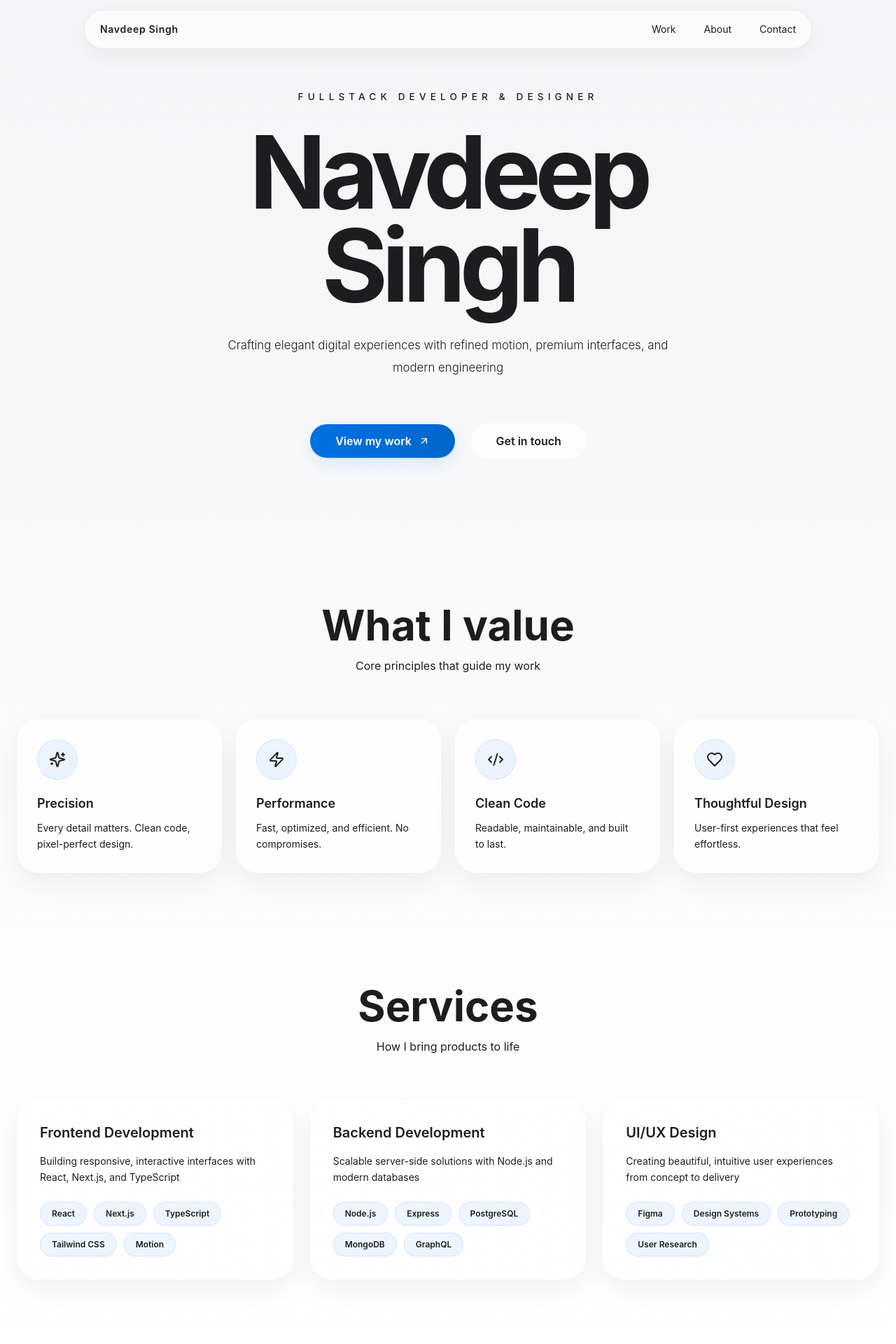
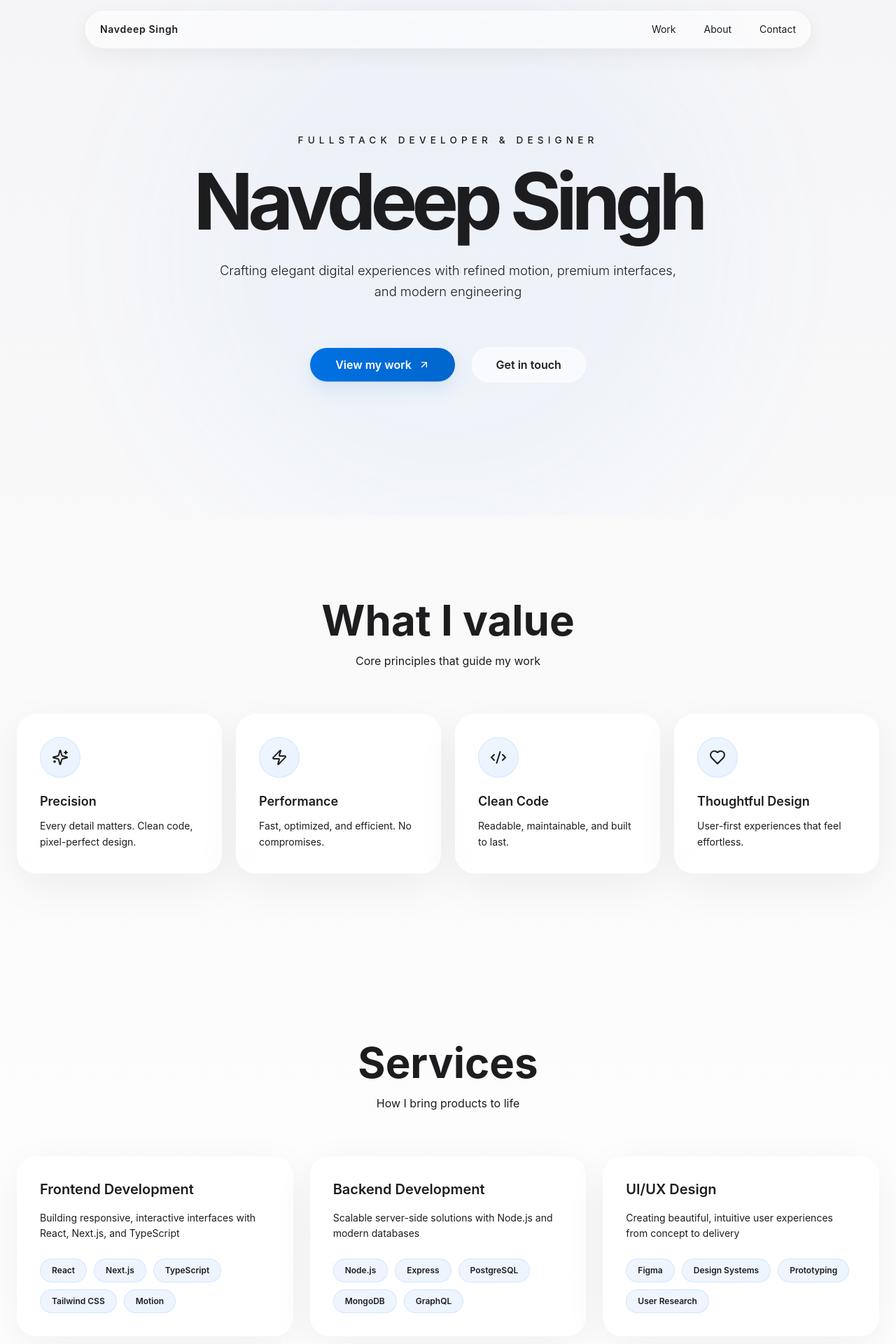
Before and after one commit to navdeepsingh05117/MyPortfolio, a React (Vite) app: page / in a window 1280 px wide. Shown: the top 1920 px of the page at 70% size. Built offline with nearby package versions, Linux system fonts and the light colour scheme.

Commit message:
Refine portfolio design with Apple-style aesthetics and premium Framer Motion animations

```diff
--- a/src/app/App.tsx
+++ b/src/app/App.tsx
@@ -15,10 +15,10 @@ export default function App() {
   return (
     <div className="min-h-screen bg-gradient-to-b from-[#f5f5f7] via-[#ffffff] to-[#fafafa]">
       {/* Animated Background Blobs */}
-      <div className="fixed inset-0 -z-10 overflow-hidden pointer-events-none">
-        <div className="absolute top-20 left-1/4 w-[500px] h-[500px] bg-gradient-to-br from-blue-100/20 to-transparent rounded-full mix-blend-screen filter blur-3xl opacity-40 floating-gradient" />
-        <div className="absolute top-1/2 right-0 w-[400px] h-[400px] bg-gradient-to-bl from-purple-100/15 to-transparent rounded-full mix-blend-screen filter blur-3xl opacity-30 floating-gradient" style={{ animationDelay: '2s' }} />
-        <div className="absolute bottom-1/4 left-1/3 w-[450px] h-[450px] bg-gradient-to-tr from-blue-50/15 to-transparent rounded-full mix-blend-screen filter blur-3xl opacity-25 floating-gradient" style={{ animationDelay: '4s' }} />
+      <div className="fixed inset-0 -z-10 overflow-hidden pointer-events-none bg-[radial-gradient(ellipse_at_top,_var(--tw-gradient-stops))] from-[#ffffff] via-[#f8f9fa] to-[#f5f5f7]">
+        <div className="ambient-blob top-0 left-1/4 w-[600px] h-[600px] bg-blue-300 rounded-full mix-blend-multiply floating-gradient" />
+        <div className="ambient-blob top-1/3 right-0 w-[500px] h-[500px] bg-purple-200 rounded-full mix-blend-multiply floating-gradient" style={{ animationDelay: '2s' }} />
+        <div className="ambient-blob bottom-1/4 left-1/3 w-[550px] h-[550px] bg-sky-200 rounded-full mix-blend-multiply floating-gradient" style={{ animationDelay: '4s' }} />
       </div>
 
       {/* Navigation */}
@@ -29,7 +29,7 @@ export default function App() {
             backdropFilter: useTransform(navBlur, (v) => `blur(${v}px)`),
             WebkitBackdropFilter: useTransform(navBlur, (v) => `blur(${v}px)`)
           }}
-          className="glass-nav pointer-events-auto h-14 px-4 py-2.5"
+          className="glass-nav pointer-events-auto h-12 md:h-14 px-4 py-2"
         >
           <div className="flex items-center justify-between w-full gap-3">
             <div className="text-sm font-semibold tracking-wider text-foreground">Navdeep Singh</div>
@@ -66,7 +66,7 @@ export default function App() {
               animate={{ opacity: 1, y: 0 }}
               exit={{ opacity: 0, y: -8 }}
               transition={{ duration: 0.23, ease: [0.22, 1, 0.36, 1] }}
-              className="md:hidden mx-4 mt-3 overflow-hidden rounded-[28px] border border-white/75 bg-white/90 backdrop-blur-2xl shadow-2xl"
+              className="md:hidden mx-4 mt-3 overflow-hidden rounded-[28px] border border-black/5 bg-white/70 backdrop-blur-[32px] shadow-2xl"
             >
               <div className="flex flex-col divide-y divide-slate-200/60">
                 {navLinks.map((item) => (
@@ -85,31 +85,34 @@ export default function App() {
         </AnimatePresence>
       </header>
 
-      <section className="min-h-[84vh] md:min-h-[92vh] flex items-center">
+      <section className="min-h-[84vh] md:min-h-[92vh] flex items-center relative overflow-hidden">
+        {/* Cinematic radial glow behind hero title */}
+        <div className="absolute top-1/2 left-1/2 -translate-x-1/2 -translate-y-1/2 w-[80vw] h-[80vw] max-w-[800px] max-h-[800px] bg-blue-400/10 rounded-full blur-[100px] pointer-events-none opacity-50" />
+
         <div className="max-w-5xl mx-auto text-center relative z-10 py-24 md:py-32 px-6 sm:px-10">
           <motion.div
-            initial={{ opacity: 0, y: 20 }}
+            initial={{ opacity: 0, y: 30 }}
             animate={{ opacity: 1, y: 0 }}
-            transition={{ duration: 0.8, ease: [0.22, 1, 0.36, 1] }}
-            className="text-[clamp(0.65rem,3vw,0.85rem)] font-medium tracking-[0.45em] text-muted-foreground mb-8 uppercase"
+            transition={{ duration: 1, ease: [0.22, 1, 0.36, 1] }}
+            className="text-[clamp(0.65rem,3vw,0.85rem)] font-medium tracking-[0.45em] text-muted-foreground mb-6 uppercase"
           >
             Fullstack Developer & Designer
           </motion.div>
 
           <motion.h1
-            initial={{ opacity: 0, y: 60, scale: 0.95 }}
+            initial={{ opacity: 0, y: 50, scale: 0.98 }}
             animate={{ opacity: 1, y: 0, scale: 1 }}
-            transition={{ delay: 0.1, duration: 1.2, ease: [0.22, 1, 0.36, 1] }}
-            className="text-[clamp(3.2rem,13vw,7rem)] md:text-[clamp(4.5rem,16vw,9rem)] leading-[0.92] tracking-[-0.06em] font-bold text-foreground mb-6 sm:mb-8 max-w-[22ch] mx-auto"
+            transition={{ delay: 0.15, duration: 1.2, ease: [0.22, 1, 0.36, 1] }}
+            className="text-[clamp(2.8rem,12vw,7rem)] leading-[0.95] tracking-[-0.07em] font-bold text-foreground mb-6 sm:mb-8 max-w-[20ch] mx-auto"
           >
             Navdeep Singh
           </motion.h1>
 
           <motion.p
-            initial={{ opacity: 0, y: 20 }}
+            initial={{ opacity: 0, y: 30 }}
             animate={{ opacity: 1, y: 0 }}
-            transition={{ delay: 0.2, duration: 0.8, ease: [0.22, 1, 0.36, 1] }}
-            className="text-[clamp(0.98rem,2vw,1.05rem)] sm:text-[1.05rem] text-muted-foreground max-w-2xl mx-auto mb-14 leading-8 font-light"
+            transition={{ delay: 0.3, duration: 1, ease: [0.22, 1, 0.36, 1] }}
+            className="text-[clamp(1rem,2.5vw,1.15rem)] text-muted-foreground max-w-2xl mx-auto mb-10 leading-relaxed font-light"
           >
             Crafting elegant digital experiences with refined motion, premium interfaces, and modern engineering
           </motion.p>
@@ -117,7 +120,7 @@ export default function App() {
           <motion.div
             initial={{ opacity: 0, y: 20 }}
             animate={{ opacity: 1, y: 0 }}
-            transition={{ delay: 0.3, duration: 0.8, ease: [0.22, 1, 0.36, 1] }}
+            transition={{ delay: 0.45, duration: 1, ease: [0.22, 1, 0.36, 1] }}
             className="flex flex-col sm:flex-row gap-4 sm:gap-6 justify-center items-center mt-16"
           >
             <motion.a
@@ -142,7 +145,7 @@ export default function App() {
       </section>
 
       {/* Values Section */}
-      <section id="about" className="py-20 px-6">
+      <section id="about" className="section-padding px-6 relative z-10">
         <div className="max-w-7xl mx-auto">
           <motion.div
             initial={{ opacity: 0, y: 30 }}
@@ -171,11 +174,8 @@ export default function App() {
                 whileHover={{ y: -8 }}
                 className="group relative"
               >
-                <div className="absolute inset-0 bg-gradient-to-br from-blue-400/20 to-transparent rounded-[32px] opacity-0 group-hover:opacity-100 transition-opacity duration-500 blur-xl" />
-                <div className="relative bg-gradient-to-br from-white/80 to-white/60 backdrop-blur-[24px] border border-white/70 rounded-[32px] p-7 h-full flex flex-col items-start hover:border-white/85 hover:shadow-xl hover:shadow-black/8 transition-all duration-300 group-hover:bg-white/85"
-                  style={{
-                    boxShadow: '0 16px 40px rgba(0,0,0,0.06), inset 1px 1px 0 rgba(255,255,255,0.5)'
-                  }}>
+                <div className="absolute inset-0 bg-gradient-to-br from-blue-400/10 to-transparent rounded-[32px] opacity-0 group-hover:opacity-100 transition-opacity duration-500 blur-xl" />
+                <div className="relative bg-gradient-to-br from-white/90 to-white/70 backdrop-blur-[32px] border border-black/[0.04] rounded-[32px] p-6 md:p-8 h-full flex flex-col items-start glass-card">
                   <motion.div
                     whileHover={{ scale: 1.1, rotate: 5 }}
                     className="bg-gradient-to-br from-blue-50 to-blue-100/60 backdrop-blur-md border border-blue-200/60 rounded-full p-4 mb-5"
@@ -192,7 +192,7 @@ export default function App() {
       </section>
 
       {/* Services Section */}
-      <section className="py-20 px-6">
+      <section className="section-padding px-6 relative z-10">
         <div className="max-w-7xl mx-auto">
           <motion.div
             initial={{ opacity: 0, y: 30 }}
@@ -232,11 +232,8 @@ export default function App() {
                 whileHover={{ y: -8 }}
                 className="group relative"
               >
-                <div className="absolute inset-0 bg-gradient-to-br from-purple-400/15 to-transparent rounded-[32px] opacity-0 group-hover:opacity-100 transition-opacity duration-500 blur-xl" />
-                <div className="relative bg-gradient-to-br from-white/80 to-white/60 backdrop-blur-[24px] border border-white/70 rounded-[32px] p-8 h-full flex flex-col hover:border-white/85 hover:shadow-xl hover:shadow-black/8 transition-all duration-300 group-hover:bg-white/85"
-                  style={{
-                    boxShadow: '0 16px 40px rgba(0,0,0,0.06), inset 1px 1px 0 rgba(255,255,255,0.5)'
-                  }}>
+                <div className="absolute inset-0 bg-gradient-to-br from-purple-400/10 to-transparent rounded-[32px] opacity-0 group-hover:opacity-100 transition-opacity duration-500 blur-xl" />
+                <div className="relative bg-gradient-to-br from-white/90 to-white/70 backdrop-blur-[32px] border border-black/[0.04] rounded-[32px] p-6 md:p-8 h-full flex flex-col glass-card">
                   <h3 className="text-xl font-semibold text-foreground mb-4">{category.title}</h3>
                   <p className="text-muted-foreground mb-6 leading-relaxed text-sm flex-grow">{category.description}</p>
                   <div className="flex flex-wrap gap-2.5">
@@ -258,7 +255,7 @@ export default function App() {
       </section>
 
       {/* Projects Section */}
-      <section id="work" className="py-20 px-6">
+      <section id="work" className="section-padding px-6 relative z-10">
         <div className="max-w-7xl mx-auto">
           <motion.div
             initial={{ opacity: 0, y: 30 }}
@@ -299,19 +296,21 @@ export default function App() {
                 className="group relative block overflow-hidden rounded-[24px] shadow-[0_18px_50px_rgba(0,0,0,0.07)] transition-all duration-300 hover:-translate-y-1 hover:shadow-[0_22px_70px_rgba(0,0,0,0.11)]"
               >
                 <div className="absolute inset-0 bg-gradient-to-br from-indigo-400/10 to-transparent opacity-0 group-hover:opacity-100 transition-opacity duration-500 blur-xl" />
-                <div className="relative glass-card overflow-hidden h-full flex flex-col min-h-[520px] sm:min-h-[560px] lg:min-h-[590px] rounded-[24px]">
-                  <div className="relative project-preview flex items-center justify-center overflow-hidden rounded-t-[24px] aspect-[16/11] sm:h-[300px]">
+                <div className="relative glass-card overflow-hidden h-full flex flex-col min-h-[480px] sm:min-h-[520px] lg:min-h-[560px] rounded-[24px] border-black/[0.04]">
+                  <div className="relative project-preview flex items-center justify-center overflow-hidden rounded-t-[24px] aspect-[16/12] sm:h-[320px]">
                     <img
                       src={project.image}
                       alt={`${project.title} preview`}
-                      className="absolute inset-0 w-full h-full object-cover rounded-t-[32px]"
+                      className="absolute inset-0 w-full h-full object-cover rounded-t-[24px] transition-transform duration-700 group-hover:scale-105"
                       onError={(e) => { (e.currentTarget as HTMLImageElement).src = 'https://via.placeholder.com/1200x700?text=Project+Preview'; }}
                     />
-                    <div className="absolute inset-0 bg-gradient-to-br from-black/6 to-transparent" />
+                    <div className="absolute inset-0 bg-gradient-to-b from-transparent via-transparent to-black/5 opacity-0 group-hover:opacity-100 transition-opacity duration-500" />
                   </div>
 
-                  <div className="p-5 sm:p-7 lg:p-9 flex-grow flex flex-col">
-                    <span className="glass-badge mb-4 inline-flex text-[11px] uppercase tracking-[0.3em] letter-spacing-[0.18em]">Case Study</span>
+                  <div className="p-6 md:p-8 flex-grow flex flex-col bg-white/50 backdrop-blur-md">
+                    <div className="mb-3">
+                      <span className="glass-badge inline-flex text-[10px] uppercase tracking-[0.2em]">Case Study</span>
+                    </div>
                     <h3 className="text-2xl font-semibold text-foreground mb-2.5">{project.title}</h3>
                     <p className="text-sm font-medium text-primary mb-3">{project.tagline}</p>
                     <p className="text-muted-foreground mb-6 text-sm leading-relaxed flex-grow">{project.description}</p>
@@ -340,7 +339,7 @@ export default function App() {
       </section>
 
       {/* Contact Section */}
-      <section id="contact" className="py-16 px-6">
+      <section id="contact" className="section-padding px-6 relative z-10">
         <div className="max-w-6xl mx-auto">
           <motion.div
             initial={{ opacity: 0, y: 30 }}
@@ -362,11 +361,8 @@ export default function App() {
             transition={{ duration: 0.8 }}
             className="relative group"
           >
-            <div className="absolute inset-0 bg-gradient-to-br from-cyan-400/10 via-transparent to-transparent rounded-[32px] opacity-0 group-hover:opacity-100 transition-opacity duration-500 blur-2xl" />
-            <div className="relative bg-gradient-to-br from-white/80 to-white/60 backdrop-blur-[24px] border border-white/70 rounded-[32px] p-8 lg:p-12 hover:border-white/85 hover:shadow-xl hover:shadow-black/8 transition-all duration-300 group-hover:bg-white/85"
-              style={{
-                boxShadow: '0 16px 40px rgba(0,0,0,0.06), inset 1px 1px 0 rgba(255,255,255,0.5)'
-              }}>
+            <div className="absolute inset-0 bg-gradient-to-br from-cyan-400/5 via-transparent to-transparent rounded-[32px] opacity-0 group-hover:opacity-100 transition-opacity duration-500 blur-2xl" />
+            <div className="relative bg-gradient-to-br from-white/90 to-white/70 backdrop-blur-[32px] border border-black/[0.04] rounded-[32px] p-6 md:p-8 lg:p-12 glass-card">
 
               <div className="grid lg:grid-cols-2 gap-8 lg:gap-12">
                 {/* Contact Info */}
@@ -402,8 +398,8 @@ export default function App() {
                           href={social.href}
                           target="_blank"
                           rel="noreferrer"
-                          whileHover={{ scale: 1.15, y: -3 }}
-                          className="w-11 h-11 rounded-full bg-gradient-to-br from-white/60 to-white/40 border border-white/80 backdrop-blur-md flex items-center justify-center text-foreground hover:bg-white/75 hover:shadow-lg hover:border-white/90 transition-all duration-300"
+                          whileHover={{ scale: 1.1, y: -4 }}
+                          className="w-11 h-11 rounded-full bg-white/70 border border-black/5 backdrop-blur-md flex items-center justify-center text-foreground shadow-sm hover:bg-white hover:shadow-md transition-all duration-300"
                         >
                           <social.icon className="w-4.5 h-4.5" />
                         </motion.a>
@@ -466,9 +462,9 @@ export default function App() {
       </section>
 
       {/* Footer */}
-      <footer className="py-10 px-6 border-t border-white/30 bg-white/40 backdrop-blur-sm"
-        style={{ paddingBottom: 'calc(1rem + env(safe-area-inset-bottom))' }}>
-        <div className="max-w-7xl mx-auto flex flex-col md:flex-row justify-between items-center gap-4 text-[13px] text-muted-foreground">
+      <footer className="py-8 px-6 border-t border-black/5 bg-white/60 backdrop-blur-2xl relative z-10"
+        style={{ paddingBottom: 'calc(1.5rem + env(safe-area-inset-bottom))' }}>
+        <div className="max-w-7xl mx-auto flex flex-col md:flex-row justify-between items-center gap-4 text-xs font-medium text-muted-foreground/80">
           <p>© 2026 Navdeep Singh. All rights reserved.</p>
           <p>Designed and built with care</p>
         </div>
--- a/src/styles/globals.css
+++ b/src/styles/globals.css
@@ -38,8 +38,8 @@ body {
 
 .glass:hover {
   transform: translateY(-6px);
-  box-shadow: 0 30px 80px rgba(0, 0, 0, 0.12);
-  transition: all 0.4s cubic-bezier(0.22, 1, 0.36, 1);
+  box-shadow: 0 30px 80px rgba(0, 0, 0, 0.12), inset 0 1px 0 rgba(255, 255, 255, 0.8);
+  transition: all 0.35s cubic-bezier(0.22, 1, 0.36, 1);
 }
 
 .glass-nav {
@@ -105,9 +105,9 @@ body {
 }
 
 .glass-input:focus {
-  background: #f5f5f7;
-  border-color: rgba(0, 113, 227, 0.22);
-  box-shadow: 0 0 0 6px rgba(0,113,227,0.08), 0 20px 56px rgba(0,113,227,0.06), inset 0 1px 0 rgba(255,255,255,0.98);
+  background: #ffffff;
+  border-color: rgba(0, 113, 227, 0.4);
+  box-shadow: 0 0 0 4px rgba(0, 113, 227, 0.15), 0 20px 56px rgba(0, 113, 227, 0.08), inset 0 1px 0 rgba(255, 255, 255, 1);
   outline: none;
   transform: translateY(-1px);
 }
@@ -150,11 +150,17 @@ body {
 .glass-card {
   background: linear-gradient(180deg, rgba(255,255,255,0.92), rgba(255,255,255,0.82));
   border: 1px solid rgba(255,255,255,0.75);
-  backdrop-filter: blur(20px);
-  -webkit-backdrop-filter: blur(20px);
-  box-shadow: 0 18px 60px rgba(0,0,0,0.08), inset 0 1px 0 rgba(255,255,255,0.75);
+  backdrop-filter: blur(24px);
+  -webkit-backdrop-filter: blur(24px);
+  box-shadow: 0 18px 60px rgba(0,0,0,0.06), inset 0 1px 0 rgba(255,255,255,0.85);
   border-radius: 28px;
   overflow: hidden;
+  transition: all 0.35s cubic-bezier(0.22, 1, 0.36, 1);
+}
+
+.glass-card:hover {
+  transform: translateY(-6px);
+  box-shadow: 0 24px 70px rgba(0,0,0,0.1), inset 0 1px 0 rgba(255,255,255,1);
 }
 
 .project-card-link {
@@ -196,9 +202,24 @@ body {
 /* Floating ambient blobs */
 .ambient-blob {
   position: absolute;
-  filter: blur(72px);
-  opacity: 0.14;
+  filter: blur(80px);
+  opacity: 0.12;
   pointer-events: none;
+}
+
+/* Global Section Spacing */
+.section-padding {
+  padding-block: 72px;
+}
+@media (min-width: 768px) {
+  .section-padding {
+    padding-block: 100px;
+  }
+}
+@media (min-width: 1024px) {
+  .section-padding {
+    padding-block: 120px;
+  }
 }
 
 /* Gradient Animations */
```
